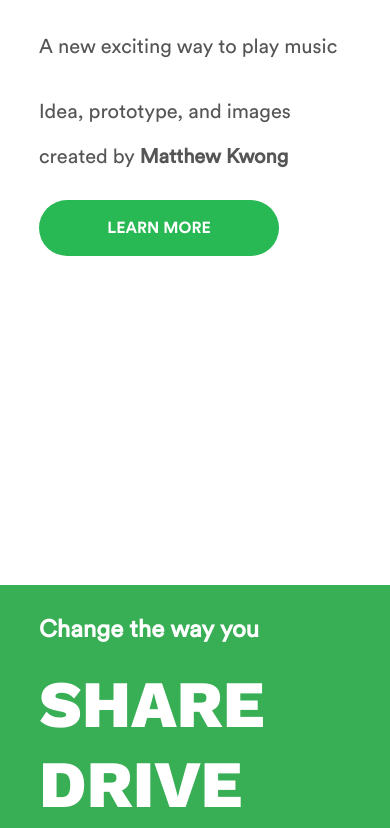
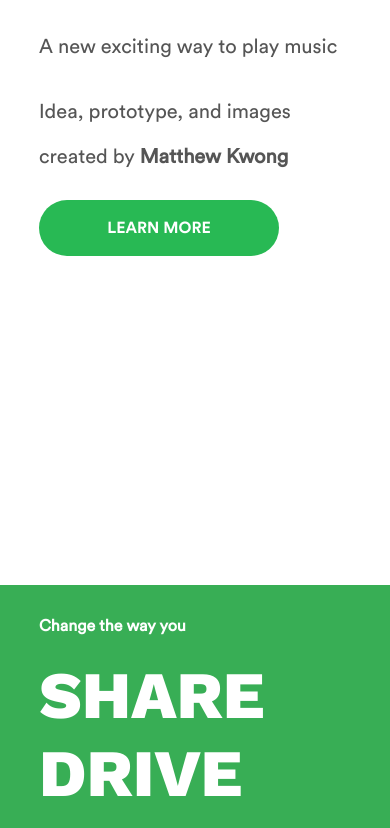
Before and after one commit to MatthewKwong/SpotifyRooms, a plain HTML site: page index.html in a window 390 px wide. Shown: the part 259-1087 px from the top of the page. Drawn offline with nearby package versions, Linux system fonts and the light colour scheme.

Commit message:
update for mobile fonts

```diff
--- a/mobile.css
+++ b/mobile.css
@@ -157,14 +157,14 @@
   }
 
   #purpose-content h1{
-    font-size: 1.5em;
+    font-size: 1em;
 
   }
 
   #purpose-content h2{
     /* font-size: 80px; */
     font-size: 17vw;
-    line-height: 25px;
+    line-height: 23px;
   }
 
   #purpose-section img {
```
